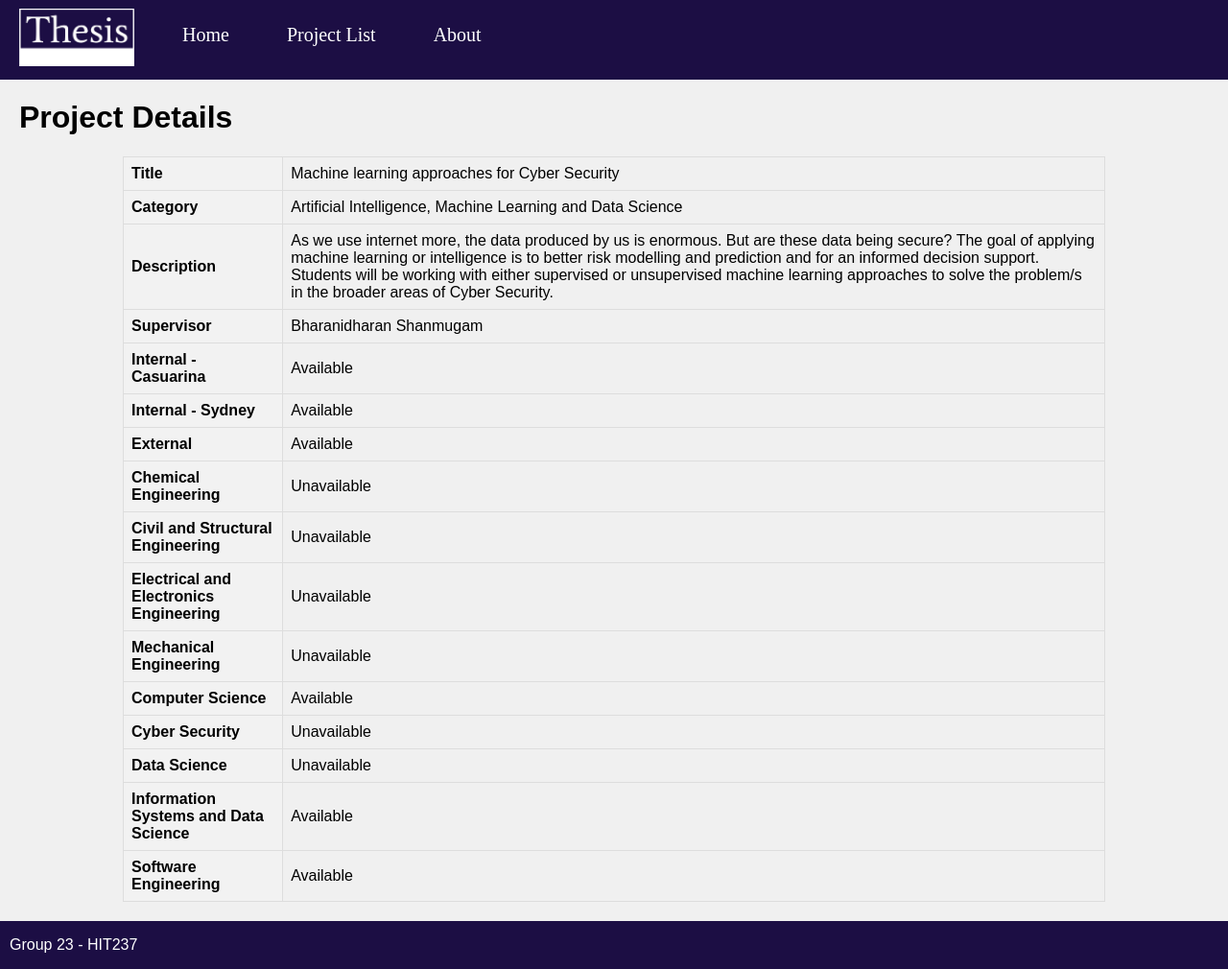
After one commit to abedscodes/hit237_assesment4.bitbucket.io, a Django app: page /project/1/ in a window 1280 px wide. The commit adds this page. Shown: the whole page at 96% size. Run offline with Django 4.2, Linux system fonts and the light colour scheme.

Commit message:
Projecct list and details added

```diff
--- a/assignment2/proj/proj/urls.py
+++ b/assignment2/proj/proj/urls.py
@@ -22,5 +22,8 @@ urlpatterns = [
     path('admin/', admin.site.urls),
     path('', views.home, name='home'),
     path('about/', views.about, name='about'),
+    path('project-list/', views.proj_list, name='proj-list'),
+    path('project/<int:topic_id>/', views.project_details, name='project_details'),
+
 
 ]
--- a/assignment2/proj/proj_app/static/proj_app/css/styles.css
+++ b/assignment2/proj/proj_app/static/proj_app/css/styles.css
@@ -59,7 +59,8 @@ nav {
   nav a {
     text-decoration: none; /* Remove underline from links */
     color: #fff; /* Set the color of the link text */
-    font-size: medium;
+    font-size: 20px;
+    font-family:'Times New Roman', Times, serif;
   }
 
   nav a:hover {
@@ -81,12 +82,14 @@ h2 {
 }
 
 footer {
-    position: absolute;
+    position: relative;
     bottom: 0;
     width: 100%;
-    /* margin: 10px; */
+    height: 50px;
     background-color: #1c0e44;
     color: #fff;
+    display: flex; /* Use flexbox */
+    align-items: center; /* Center vertically */
 }
 
 footer p{
@@ -102,3 +105,23 @@ ul {
 li {
     margin-bottom: 10px;
 }
+
+table {
+    width: 80%;
+    border-collapse: collapse;
+    margin: 20px auto;
+}
+
+th, td {
+    border: 1px solid #ddd;
+    padding: 8px;
+    text-align: left;
+}
+
+th {
+    background-color: #f2f2f2;
+}
+
+tr:hover {
+    background-color: #f5f5f5;
+}
--- a/assignment2/proj/proj_app/templates/proj_app/about.html
+++ b/assignment2/proj/proj_app/templates/proj_app/about.html
@@ -5,7 +5,7 @@
 {% endblock %}
 
 {% block page_heading %}
-  <h1>Admin Details</h1>
+  <h1>Group Members</h1>
 {% endblock %}
 
 {% block main_body %}
--- /dev/null
+++ b/assignment2/proj/proj_app/templates/proj_app/project_details.html
@@ -0,0 +1,87 @@
+{% extends "proj_app/site_base.html" %}
+
+
+{% block page_title %}
+  Project Details
+{% endblock %}
+
+{% block page_heading %}
+  <h1>Project Details</h1>
+{% endblock %}
+
+
+{% block main_body %}
+    {% if project %}
+        <table>
+            <tbody>
+                <tr>
+                    <th>Title</th>
+                    <td>{{ project.title }}</td>
+                </tr>
+                <tr>
+                    <th>Category</th>
+                    <td>{{ project.catg }}</td>
+                </tr>
+                <tr>
+                    <th>Description</th>
+                    <td>{{ project.description }}</td>
+                </tr>
+                <tr>
+                    <th>Supervisor</th>
+                    <td>{{ project.supervisor }}</td>
+                </tr>
+                <tr>
+                    <th>Internal - Casuarina</th>
+                    <td>{% if project.cas %}Available{% else %}Unavailable{% endif %}</td>
+                </tr>
+                <tr>
+                    <th>Internal - Sydney</th>
+                    <td>{% if project.syd %}Available{% else %}Unavailable{% endif %}</td>
+                </tr>
+                <tr>
+                    <th>External</th>
+                    <td>{% if project.ext %}Available{% else %}Unavailable{% endif %}</td>
+                </tr>
+                <tr>
+                    <th>Chemical Engineering</th>
+                    <td>{% if project.chem %}Available{% else %}Unavailable{% endif %}</td>
+                </tr>
+                <tr>
+                    <th>Civil and Structural Engineering</th>
+                    <td>{% if project.civil %}Available{% else %}Unavailable{% endif %}</td>
+                </tr>
+                <tr>
+                    <th>Electrical and Electronics Engineering</th>
+                    <td>{% if project.eee %}Available{% else %}Unavailable{% endif %}</td>
+                </tr>
+                <tr>
+                    <th>Mechanical Engineering</th>
+                    <td>{% if project.mech %}Available{% else %}Unavailable{% endif %}</td>
+                </tr>
+                <tr>
+                    <th>Computer Science</th>
+                    <td>{% if project.cs %}Available{% else %}Unavailable{% endif %}</td>
+                </tr>
+                <tr>
+                    <th>Cyber Security</th>
+                    <td>{% if project.cyber %}Available{% else %}Unavailable{% endif %}</td>
+                </tr>
+                <tr>
+                    <th>Data Science</th>
+                    <td>{% if project.datasc %}Available{% else %}Unavailable{% endif %}</td>
+                </tr>
+                <tr>
+                    <th>Information Systems and Data Science</th>
+                    <td>{% if project.infosys %}Available{% else %}Unavailable{% endif %}</td>
+                </tr>
+                <tr>
+                    <th>Software Engineering</th>
+                    <td>{% if project.seng %}Available{% else %}Unavailable{% endif %}</td>
+                </tr>
+            </tbody>
+        </table>
+    {% else %}
+        <h4 style="color:red">Invalid thesis topic. Record does Unavailablet exist.</h4>
+    {% endif %}
+
+{% endblock %}
--- a/assignment2/proj/proj_app/templates/proj_app/site_base.html
+++ b/assignment2/proj/proj_app/templates/proj_app/site_base.html
@@ -12,10 +12,10 @@
 </head>
 <body>
   <nav>
-    <img src="{% static 'proj_app/images/logo.png' %}" alt="Logo">
+    <a href="{% url 'home' %}"><img src="{% static 'proj_app/images/logo.png' %}" alt="Logo"></a>
     <ul>
       <li><a href="{% url 'home' %}">Home</a></li>
-      <li><a href="#">Project Details</a></li>
+      <li><a href="{% url 'proj-list' %}">Project List</a></li>
       <li><a href="{% url 'about' %}">About</a></li>
     </ul>
   </nav>
--- a/assignment2/proj/proj_app/views.py
+++ b/assignment2/proj/proj_app/views.py
@@ -12,19 +12,38 @@ def home(request):
     context = {}
     return render(request, 'proj_app/home.html', context)
 
+def proj_list(request):
+    context={
+        'proj_list': create_topics(),
+    }
+    return render(request, 'proj_app/project_list.html', context)
+
+def project_details(request, topic_id):
+    # Retrieve the project with the given ID
+    projects = create_topics()
+    project = None
+    for proj in projects:
+        if proj.id == topic_id:
+            project = proj
+            break
+
+    context = {
+        'project': project
+    }
+    return render(request, 'proj_app/project_details.html', context)
 
 def create_admins():
-    the_list=[]
+    admin_list=[]
 
-    the_list.append(Admin(361066,
+    admin_list.append(Admin(361066,
                             'Moiz Ali'))
-    the_list.append(Admin(361222,
+    admin_list.append(Admin(361222,
                             'Muhammed Abed'))
-    the_list.append(Admin(365145,
+    admin_list.append(Admin(365145,
                             'Heshara Danathma Balasooriya Balasooriya Mudiyanselage'))
-    the_list.append(Admin(365635,
+    admin_list.append(Admin(365635,
                             'Gokul Ashok'))
-    return the_list
+    return admin_list
 
 
 # Define Admin class
@@ -36,3 +55,169 @@ class Admin:
 
     def __str__(self):
         return str(self.id) +", " + self.name
+
+
+# Define Topic Class
+class Topic():
+    def __init__(self, id, title, catg, description, brief_description, supervisor, cas, syd, ext, chem, civil,
+                 eee, mech, cs, cyber, datasc, infosys, seng):
+        self.id = id
+        self.title = title
+        self.catg = catg
+        self.description = description
+        self.brief_description = brief_description
+        self.supervisor = supervisor
+        self.cas = cas
+        self.syd = syd
+        self.ext = ext
+        self.chem = chem
+        self.civil = civil
+        self.eee = eee
+        self.mech = mech
+        self.cs = cs
+        self.cyber = cyber
+        self.datasc = datasc
+        self.infosys = infosys
+        self.seng = seng
+
+        def __str__(self):
+            return self.title
+
+def create_topics():
+    topic_list=[]
+
+    topic_list.append(Topic(1,
+                            'Machine learning approaches for Cyber Security ',
+                            'Artificial Intelligence, Machine Learning and Data Science',
+                            'As we use internet more, the data produced by us is enormous. But are these data being secure? The goal of applying machine learning or intelligence is to better risk modelling and prediction and for an informed decision support. Students will be working with either supervised or unsupervised machine learning approaches to solve the problem/s in the broader areas of Cyber Security.',
+                            'Internet usage generates vast amounts of data, raising security concerns. Machine learning aims to enhance risk modeling and prediction for informed decision-making in cybersecurity, employing supervised or unsupervised methods for student projects.',
+                            'Bharanidharan Shanmugam',
+                            True,
+                            True,
+                            True,
+                            False,
+                            False,
+                            False,
+                            False,
+                            True,
+                            False,
+                            False,
+                            True,
+                            True))
+    topic_list.append(Topic(9,
+                            'Informetrics applications in multidisciplinary domain',
+                            'Artificial Intelligence, Machine Learning and Data Science',
+                            'Informetrics studies are concerned with the quantitative aspects of information. The applications of advanced machine learning, information retrieval, network science and bibliometric techniques on various information artefact have contributed fresh insights into the evolutionary nature of research fields. This project aims at discovering informetric properties of multidisciplinary research literature using various machine learning, network analysis, data visualisation and data wrangling tools.',
+                            'Informetrics explores quantitative aspects of information. Combining advanced machine learning, information retrieval, and network science, this project delves into multidisciplinary research literature to uncover informetric properties using data analysis and visualization tools.',
+                            'Yakub Sebastian',
+                            True,
+                            True,
+                            True,
+                            False,
+                            False,
+                            False,
+                            False,
+                            True,
+                            True,
+                            True,
+                            True,
+                            True))
+    topic_list.append(Topic(16,
+                            'Development of a Virtual Reality System to Test Binaural Hearing',
+                            'Biomedical Engineering and Health Informatics',
+                            'A virtual reality system could be used to objectively test the binaural hearing ability of humans (the ability to hear stereo and locate the direction and distance of sound). This project aims to design, implement and evaluate a VR system using standard off the shelf components (VR goggle and headphones) and standard programming techniques.',
+                            'This project develops a VR system to objectively test human binaural hearing abilities, enabling sound localization assessments using standard VR components and programming methods.',
+                            'Sami Azam',
+                            True,
+                            False,
+                            True,
+                            False,
+                            False,
+                            True,
+                            False,
+                            True,
+                            False,
+                            False,
+                            False,
+                            True))
+    topic_list.append(Topic(41,
+                            'Current trends on cryptomining and its potential impact on cryptocurrencies',
+                            'Cyber Security',
+                            """Cryptomining is the process of mining crypto currencies by running a sequence of algorithms. Traditionally, to mine new crypto coins, a person (or group of people) would buy expensive computers and spend a lot of time and money running them to perform the difficult calculations to generate crypto coins. Some website owners have started taking a different approach; they have put the software which runs those difficult calculations into their website's Javascript. This then causes the computers belonging to the visitors of their website to run those calculations for them, instead of running them themselves. In other words, when you visit a website with an embedded crypto-miner in it, your computer and electricity is used to try to generate crypto-coins for the owners of that website. Although there are various measures being applied to stop these illegitimate minings, the trend is still increasing. This research aims to find out potential gaps in current methodologies and develop a solution that can fulfil the gap. It also aims to find out:
+                            •	What type crypto mining methodologies are being applied?
+                            •	Apart from crypto-mining, what other security risks may it introduce? For example: cryptojacking
+                            •	How current web standards are tackling this problem?""",
+                            "Cryptomining involves running algorithms to mine cryptocurrencies. Some websites embed crypto-mining scripts in their JavaScript, exploiting visitors' CPUs. This research seeks to address gaps in current methodologies and explore associated security risks like cryptojacking.",
+                            'Sami Azam',
+                            True,
+                            True,
+                            True,
+                            False,
+                            False,
+                            False,
+                            False,
+                            True,
+                            True,
+                            False,
+                            False,
+                            True))
+
+    topic_list.append(Topic(176,
+                            'Artificial Intelligence in Health Informatics',
+                            'Artificial Intelligence, Machine Learning and Data Science',
+                            'The project aims to use multiple publicly available health datasets to formulate a different dataset that may have features from the original set along with new ones developed through feature engineering. The dataset will then be used to build predictive model based on both general and deep learning based algorithm. The findings will be analysed and compared to similar research works.',
+                            'This project aims to merge public health datasets, enhancing them through feature engineering. A predictive model will be developed using both traditional and deep learning algorithms, with results analyzed and compared to existing research.',
+                            'Asif Karim',
+                            True,
+                            True,
+                            True,
+                            False,
+                            False,
+                            True,
+                            False,
+                            True,
+                            False,
+                            True,
+                            False,
+                            True))
+
+    topic_list.append(Topic(180,
+                            'Unsupervised Model Development from Autism Screening Data ',
+                            'Artificial Intelligence, Machine Learning and Data Science',
+                            'The proposed system will present a two-cluster solution from a given dataset which will group toddlers based on multiple common medical traits. In depth literature survey of similar studies, both supervised and unsupervised will be carried out before the cluster-based model is implemented. The solution will be validated using both External and Internal validation measures and statistical significance tests.',
+                            'This system will cluster toddlers based on medical traits from a dataset. A comprehensive literature review on similar studies will precede the implementation of a cluster-based model. Validation will utilize external/internal measures and statistical tests.',
+                            'Asif Karim',
+                            True,
+                            True,
+                            True,
+                            False,
+                            False,
+                            True,
+                            False,
+                            True,
+                            False,
+                            True,
+                            False,
+                            True))
+
+    topic_list.append(Topic(226,
+                            'Applying Artificial Intelligence to solve real world problems ',
+                            'Artificial Intelligence, Machine Learning and Data Science',
+                            'Artificial Intelligence has been used in many applications to solve certain problems through out the academia and the industry – from electricity to writing text. AI has a multitude of applications and this project will pick up a problem and explore the applications of AI with minimal human intervention. Examples of applications include -building a bot, predicting the power usage, spam filtering and the list is endless.',
+                            'AI is widely applied across academia and industry, tackling diverse challenges from electricity to text generation. This project selects a specific problem and investigates AI applications with minimal human involvement, such as building bots, power usage prediction, and spam filtering.',
+                            'Bharanidharan Shanmugam',
+                            True,
+                            True,
+                            True,
+                            True,
+                            True,
+                            True,
+                            True,
+                            True,
+                            True,
+                            True,
+                            True,
+                            True))
+    print (topic_list)
+
+    return topic_list
```
Also changed, not shown: assignment2/proj/proj_app/templates/proj_app/project_list.html (added, +29 -0 lines).
